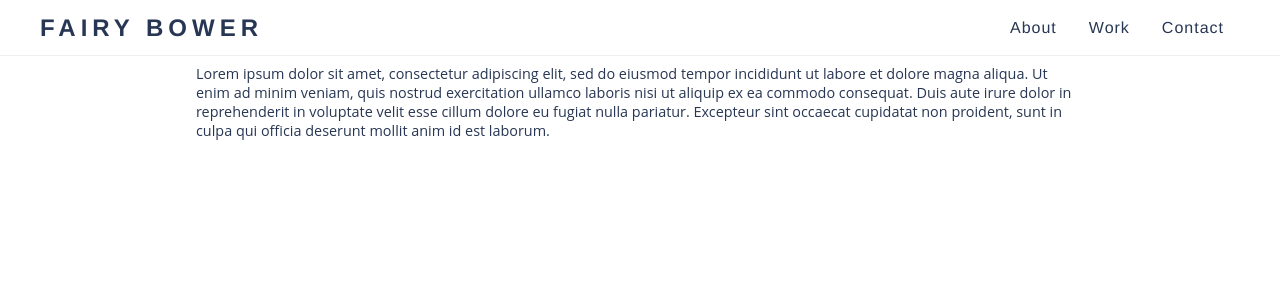
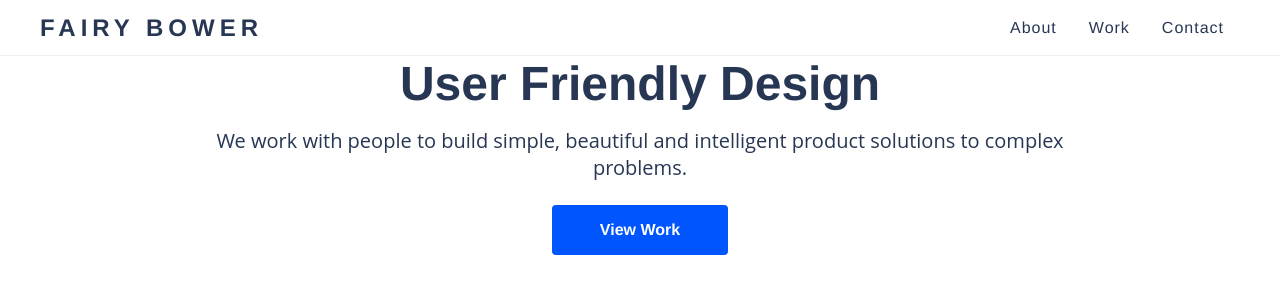
Before and after one commit to brianRenke/Fairy-Bower, a React (Create React App) app: page / in a window 1280 px wide. Shown: the top 300 px of the page. Built offline with nearby package versions, Linux system fonts and the light colour scheme.

Commit message:
add h1, subheader, and button

```diff
--- a/src/App.js
+++ b/src/App.js
@@ -29,8 +29,10 @@ class App extends Component {
         <Navbar sideDrawerClickHandler={this.menuButtonClickHandler} />
         <SideDrawer show={this.state.sideDrawerOpen} />
         {backdrop}
-        <div className="main col-xs">
-        	<p>Lorem ipsum dolor sit amet, consectetur adipiscing elit, sed do eiusmod tempor incididunt ut labore et dolore magna aliqua. Ut enim ad minim veniam, quis nostrud exercitation ullamco laboris nisi ut aliquip ex ea commodo consequat. Duis aute irure dolor in reprehenderit in voluptate velit esse cillum dolore eu fugiat nulla pariatur. Excepteur sint occaecat cupidatat non proident, sunt in culpa qui officia deserunt mollit anim id est laborum.</p>
+        <div className="main col-xs center-xs">
+          <h1>User Friendly Design</h1>
+        	<p class="body-large">We work with people to build simple, beautiful and intelligent product solutions to complex problems.</p>
+          <a href="#" class="primary-button">View Work</a>
         </div>
       </div>
     );
--- a/src/css/_variables.scss
+++ b/src/css/_variables.scss
@@ -1,3 +1,4 @@
 $chromatic-dark: #273653;
 $cobalt-blue: #0055ff;
+$sodium-blue: #0065FF;
 $gray: #666;
--- a/src/css/index.css
+++ b/src/css/index.css
@@ -29,7 +29,8 @@ html {
   -moz-osx-font-smoothing: grayscale; }
 
 h1 {
-  font-size: 6rem; }
+  font-size: 6rem;
+  margin: 0 0 2rem 0; }
 
 h2 {
   font-size: 5rem; }
@@ -40,7 +41,7 @@ h3 {
 p {
   font-family: 'Open Sans', sans-serif;
   color: #273653;
-  font-size: 1.8rem;
+  font-size: 1.75rem;
   margin: 0;
   padding: 1rem 0 1rem 0; }
 
@@ -53,4 +54,31 @@ a {
 html {
   color: #273653; }
 
+/* Buttons */
+.primary-button {
+  display: inline-block;
+  padding: 2rem 6rem;
+  background-color: #0055ff;
+  color: white;
+  border: none;
+  border-radius: 4px;
+  cursor: pointer;
+  text-align: center;
+  text-decoration: none;
+  font-size: 2rem;
+  font-weight: 700;
+  transition-property: all;
+  transition-duration: 0.2s;
+  transition-timing-function: ease;
+  transition-delay: 0s; }
+  .primary-button:hover {
+    background-color: #0065FF; }
+  .primary-button:focus {
+    outline: none; }
+
+/* Hero */
+p.body-large {
+  font-size: 2.5rem;
+  padding: 0 0 3rem 0; }
+
 /*# sourceMappingURL=index.css.map */
--- a/src/css/index.scss
+++ b/src/css/index.scss
@@ -42,6 +42,7 @@ html {
 
 h1 {
 	font-size: 6rem;
+	margin: 0 0 2rem 0;
 }
 
 h2 {
@@ -55,7 +56,7 @@ h3 {
 p {
 	font-family: 'Open Sans', sans-serif;
 	color: $chromatic-dark;
-	font-size: 1.8rem;
+	font-size: 1.75rem;
 	margin: 0;
 	padding: 1rem 0 1rem 0;
 }
@@ -71,3 +72,38 @@ a {
 html {
 	color: $chromatic-dark;
 }
+
+/* Buttons */
+
+.primary-button {
+	display: inline-block;
+	padding: 2rem 6rem;
+	background-color: $cobalt-blue;
+	color: white;
+	border: none;
+	border-radius: 4px;
+	cursor: pointer;
+	text-align: center;
+  	text-decoration: none;
+  	font-size: 2rem;
+  	font-weight: 700;
+  	transition-property: all;
+    transition-duration: 0.2s;
+    transition-timing-function: ease;
+    transition-delay: 0s;
+
+  	&:hover {
+		background-color: $sodium-blue;
+	}
+
+	&:focus {
+		outline: none;
+	}
+}
+
+/* Hero */
+
+p.body-large {
+	font-size: 2.5rem;
+	padding: 0 0 3rem 0;
+}
```
Also changed, not shown: 1 other file (tests, documents, lock files or other folders).
